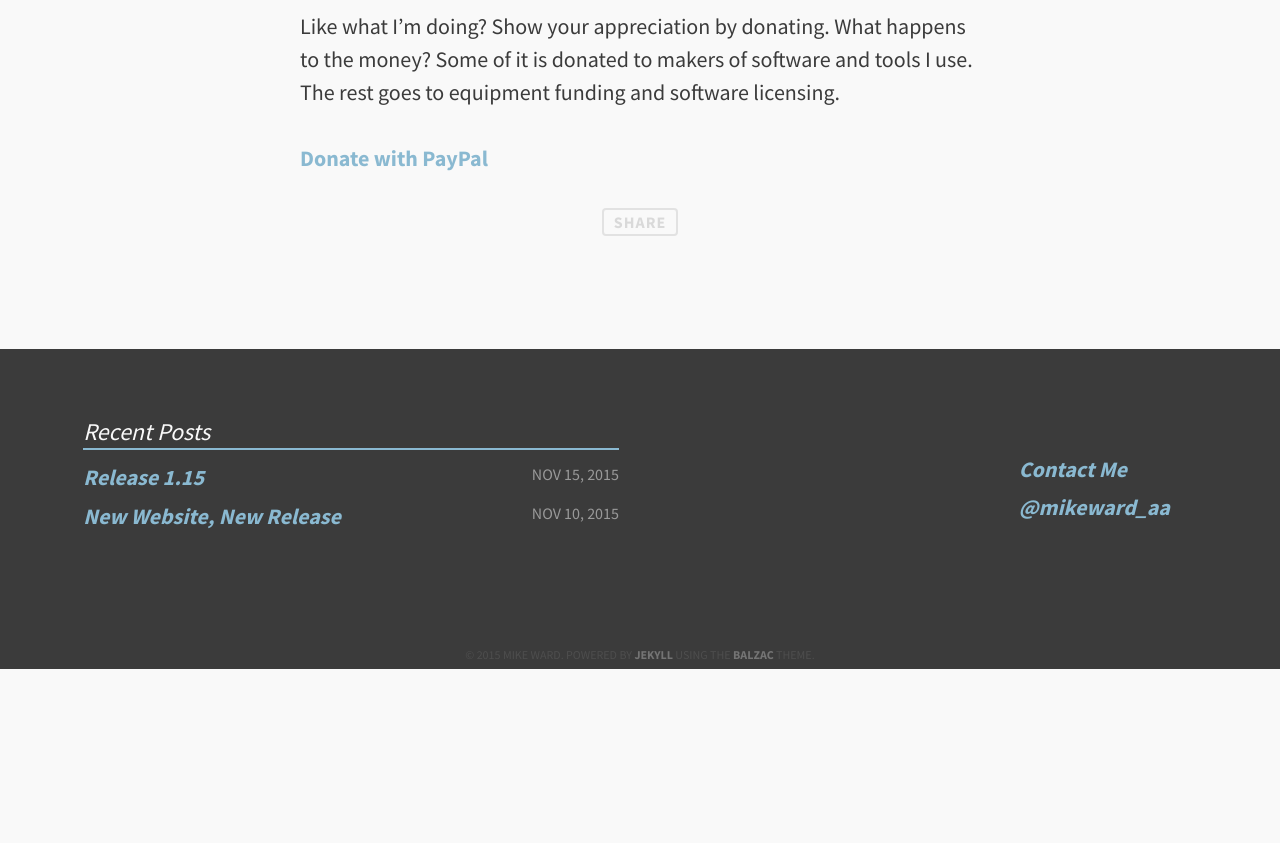
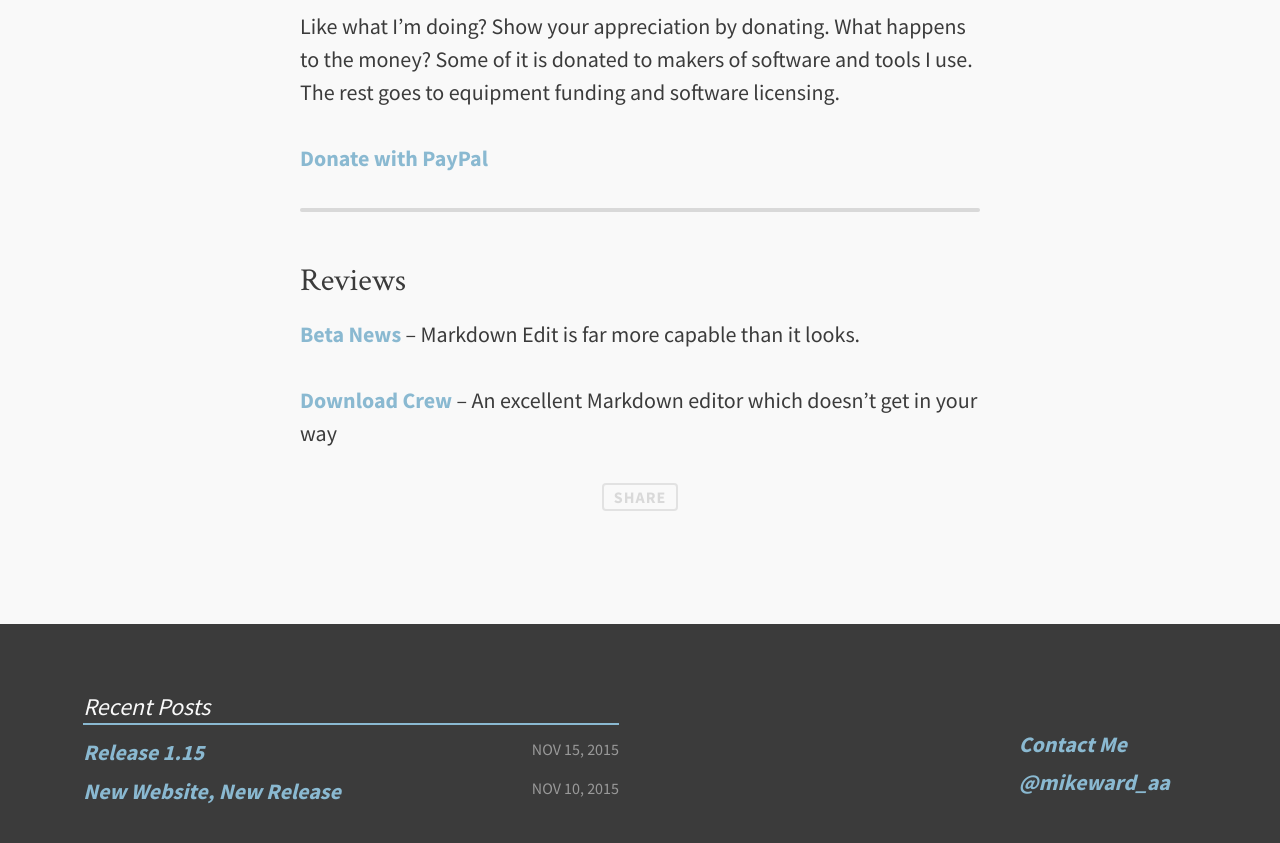
Before and after one commit to mike-ward/Markdown-Edit, a Jekyll site: the page built from index.md, in a window 1280 px wide and 900 px high, scrolled down 2032 px. Shown: the top 843 px of the window. Built offline with Jekyll 4.4.1, drawn with Linux system fonts in a browser that asks for light colours; comment, search, counter and statistics services are not loaded; before the commit the page ends 2701 px from its top, so only the background shows below that.

Commit message:
add reviews

```diff
--- a/index.md
+++ b/index.md
@@ -38,3 +38,14 @@ The rest goes to equipment funding and software licensing.
 
 [Donate with
 PayPal](https://www.paypal.com/cgi-bin/webscr?cmd=_s-xclick&hosted_button_id=XGGZ8BEED7R62)
+
+------------------------------------------------------------------------
+
+### Reviews
+
+[Beta
+News](http://betanews.com/2015/11/16/markdown-edit-is-a-distraction-free-editor-for-windows/)
+– Markdown Edit is far more capable than it looks.
+
+[Download Crew](http://www.downloadcrew.com/article/33887-markdown_edit)
+– An excellent Markdown editor which doesn't get in your way
```
Also changed, not shown: _posts/2015-11-15-release-1-15.md (+1 -1 lines).
